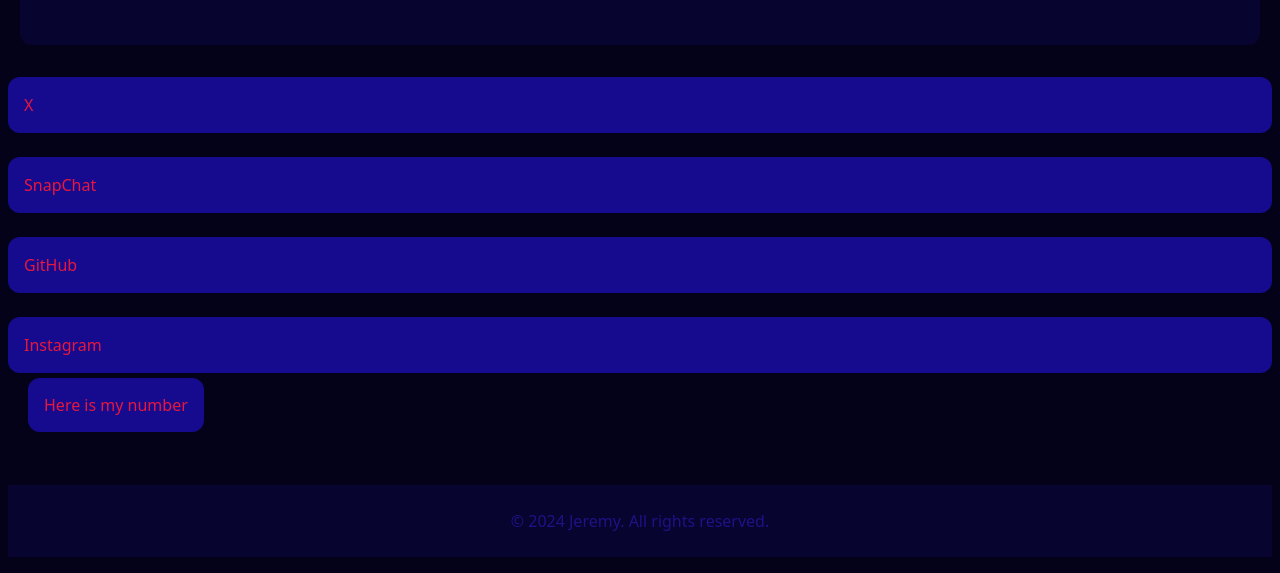
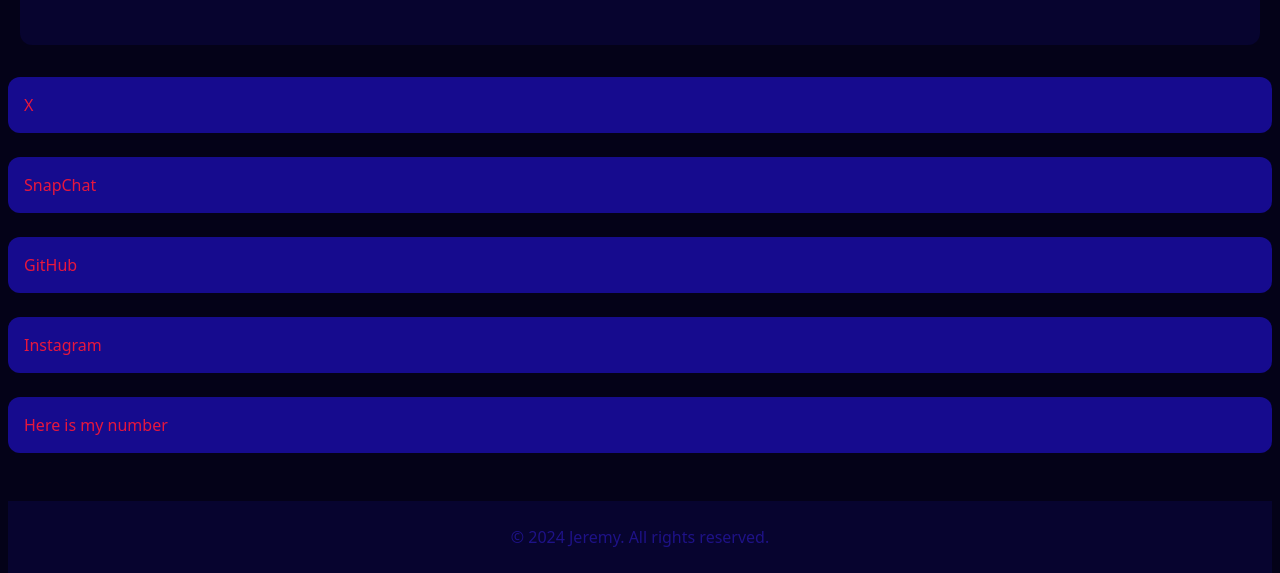
Before and after one commit to Jemo69/nfc_website, a plain HTML site: page index.html in a window 1280 px wide. Shown: the part 439-1012 px from the top of the page. Drawn offline with nearby package versions, Linux system fonts and the light colour scheme.

Commit message:
Add file

```diff
--- a/index.html
+++ b/index.html
@@ -172,17 +172,14 @@
         >
           Instagram
         </a>
+        <a
+          href="tel:+14436788236"
+          class="text-secondary-500 p-4 rounded-xl bg-background-300 hover:text-primary-100 transition duration-300"
+        >
+          Here is my number
+        </a>
       </nav>
     </div>
-
-    <section class="p-5">
-      <a
-        href="tel:+14436788236"
-        class="text-secondary-500 p-4 rounded-xl bg-background-300 hover:text-primary-100 transition duration-300"
-      >
-        Here is my number
-      </a>
-    </section>
 
     <footer class="bg-background-100 text-center py-6 mt-12">
       <p class="text-text-300">&copy; 2024 Jeremy. All rights reserved.</p>
```
